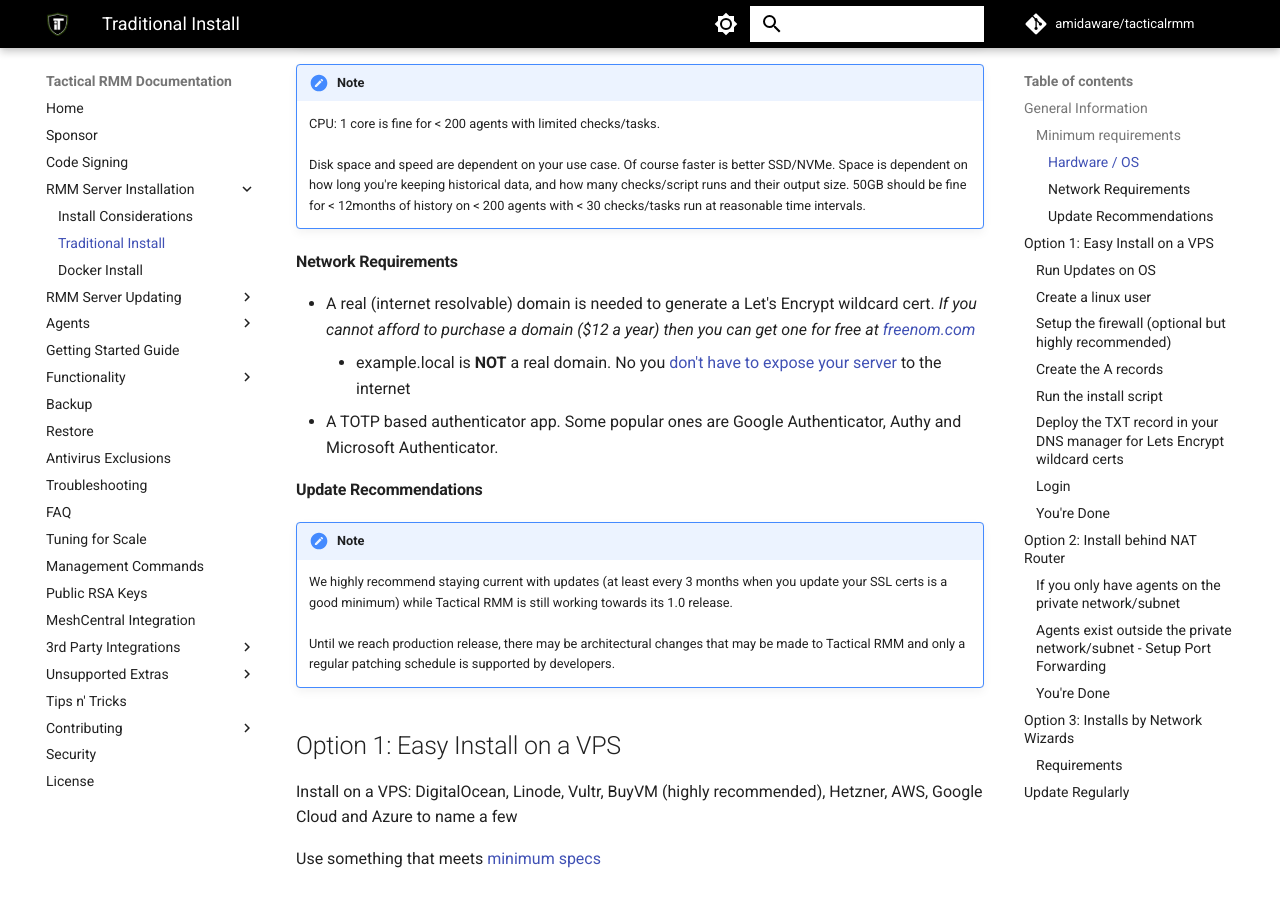
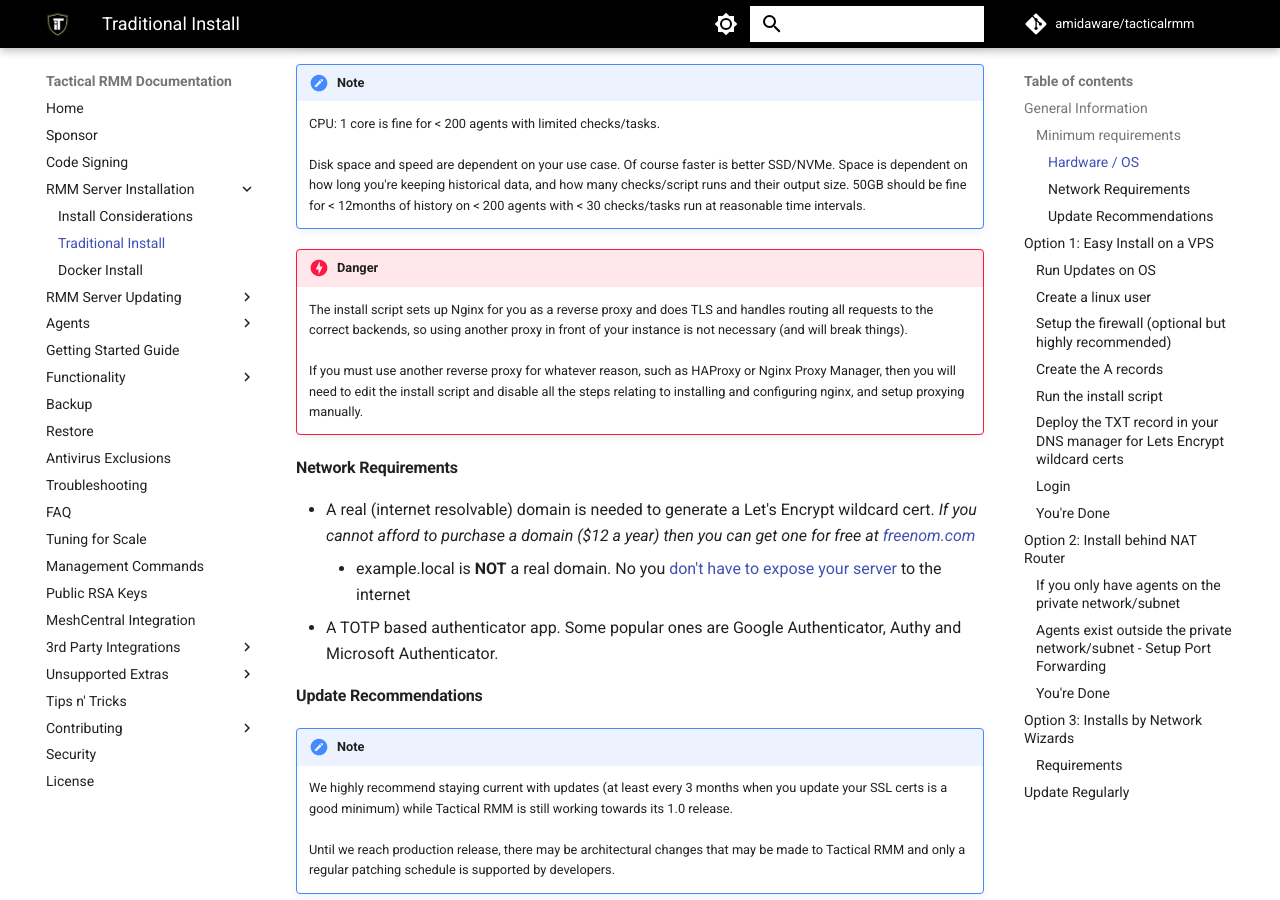
Before and after one commit to amidaware/trmm-docs, an MkDocs documentation site: the page built from docs/install_server.md, in a window 1280 px wide and 900 px high, scrolled down 806 px. Built offline with MkDocs 1.6.1 and Material for MkDocs 9.7.7, drawn with Linux system fonts in a browser that asks for light colours; comment, search, counter and statistics services are not loaded.

Commit message:
add note about proxies

```diff
--- a/docs/install_server.md
+++ b/docs/install_server.md
@@ -27,6 +27,9 @@
 !!!note
     CPU: 1 core is fine for < 200 agents with limited checks/tasks.<br><br>
     Disk space and speed are dependent on your use case. Of course faster is better SSD/NVMe. Space is dependent on how long you're keeping historical data, and how many checks/script runs and their output size. 50GB should be fine for < 12months of history on < 200 agents with < 30 checks/tasks run at reasonable time intervals.
+
+!!!danger
+    The install script sets up Nginx for you as a reverse proxy and does TLS and handles routing all requests to the correct backends, so using another proxy in front of your instance is not necessary (and will break things).<br><br>If you must use another reverse proxy for whatever reason, such as HAProxy or Nginx Proxy Manager, then you will need to edit the install script and disable all the steps relating to installing and configuring nginx, and setup proxying manually.
 
 #### Network Requirements
 
```
